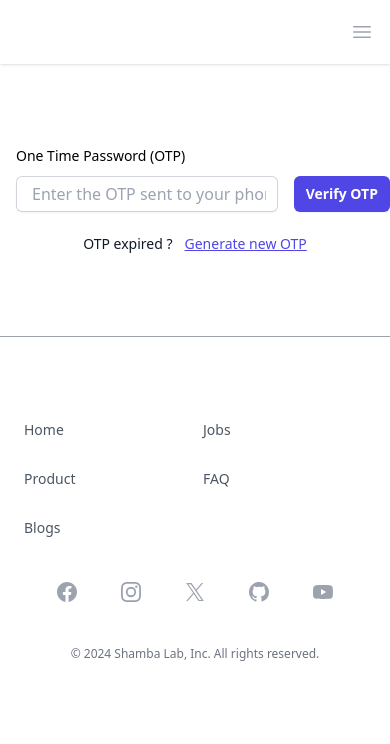
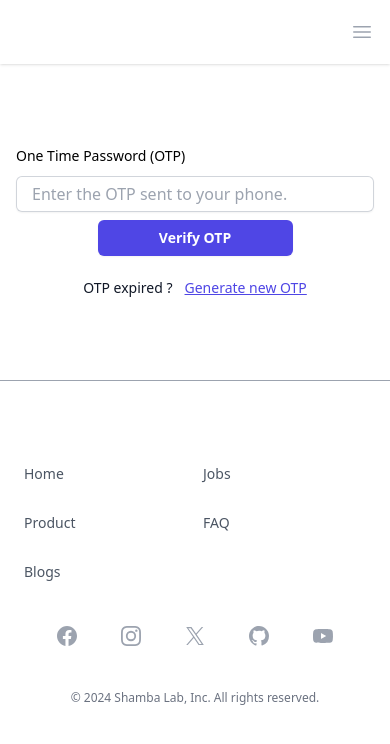
Before and after one commit to lennyjuma/shamba-ui, a Vue app: page /verify/otp in a window 390 px wide. Shown: the top 744 px of the page. Built offline with nearby package versions, Linux system fonts and the light colour scheme; no server answers; what highcharts-vue would draw is missing.

Commit message:
sms verify and geenarte sms otp

```diff
--- a/src/assets/main.css
+++ b/src/assets/main.css
@@ -1,6 +1,18 @@
 @tailwind base;
 @tailwind components;
 @tailwind utilities;
+
+/* Chrome, Safari, Edge, Opera */
+input::-webkit-outer-spin-button,
+input::-webkit-inner-spin-button {
+    -webkit-appearance: none;
+    margin: 0;
+}
+
+/* Firefox */
+input[type=number] {
+    -moz-appearance: textfield;
+}
 
 .max-w-9xl {     max-width: 110rem/* 1280px */; }
 .max-w-8xl {     max-width: 100rem/* 1280px */; }
--- a/src/components/form/CInput.vue
+++ b/src/components/form/CInput.vue
@@ -18,7 +18,7 @@ const props = defineProps<{
     <label v-if="label_name" :for="label_name" class="block text-sm/6 font-medium ">{{ label_name }}</label>
     <div class="mt-2 grid grid-cols-1">
       <input v-model="input_value" :type="input_type" :name="label_name" :id="label_name + '_id' "
-             :class="[validation_error.status ? 'border-red-600 ring-red-600 focus:ring-0 outline-red-300 placeholder:text-red-600  focus:outline-red-600' : '', input_class_style ,'placeholder:pl-1 col-start-1 row-start-1 block w-full rounded-md border-0 py-1.5 text-gray-900 shadow-sm ring-1 ring-inset ring-gray-300 placeholder:text-gray-400 focus:ring-2 focus:ring-inset focus:ring-indigo-600 sm:text-sm sm:leading-6']"
+             :class="[validation_error.status ? 'border-red-600 ring-red-600  placeholder:text-red-600  focus:ring-red-600' : '', input_class_style ,'placeholder:pl-1 col-start-1 row-start-1 block w-full rounded-md border-0 py-1.5 text-gray-900 shadow-sm ring-1 ring-inset ring-gray-300 placeholder:text-gray-400 focus:ring-2 focus:ring-inset focus:ring-indigo-600 sm:text-sm sm:leading-6']"
              :placeholder="validation_error.status ? validation_error.message : placeholder" aria-invalid="true" aria-describedby="email-error" />
       <ExclamationCircleIcon v-if="validation_error.status" class="pointer-events-none col-start-1 row-start-1 mr-1  size-5 self-center justify-self-end text-red-500 sm:size-4" aria-hidden="true" />
     </div>
--- a/src/stores/otp/index.ts
+++ b/src/stores/otp/index.ts
@@ -12,18 +12,26 @@ export const useOTPStore = defineStore('otp_store', () => {
     const otp_id = router.currentRoute.value.query["otp_id"]
     const url = `${path}/email?otp_id=${otp_id}`
     useRestController(url,"post",{}).then(({ responseDTO }) =>{
-
       toggleNotification("success", responseDTO.value.data as string)
-
     }).catch((err:Error) => {
       toggleNotification("error", err.response.data.description as string)
     })
   }
   function verify_SMS(otp:string) {
     const url = `${path}/sms?otp=${otp}`
-    useRestController(url,"post",{}).catch((err:Error) => {
+    useRestController(url,"post",{}).then(({ responseDTO }) =>{
+      toggleNotification("success", responseDTO.value.data as string)
+    }).catch((err:Error) => {
       toggleNotification("error", err.response.data.description as string)
     })
   }
-  return {verify_Email,verify_SMS}
+  function generateNewOTP() {
+    const url = `otp/generate`
+    useRestController(url,"post",{}).then(({ responseDTO }) =>{
+      toggleNotification("success", responseDTO.value.data as string)
+    }).catch((err:Error) => {
+      toggleNotification("error", err.response.data.description as string)
+    })
+  }
+  return {verify_Email,verify_SMS,generateNewOTP}
 })
--- a/src/views/verify/SMSVerify.vue
+++ b/src/views/verify/SMSVerify.vue
@@ -1,32 +1,51 @@
 <script setup lang="ts">
 
 import CInput from '@/components/form/CInput.vue'
-import { ref } from 'vue'
+import { ref, watch } from 'vue'
 import type { form_validation_errorT } from '@/types'
+import { useOTPStore } from '@/stores/otp'
 
 const otp_err = ref<form_validation_errorT>({status:false,message: "OTP is required"} as form_validation_errorT)
 const otp = ref("")
 
+const {verify_SMS,generateNewOTP} = useOTPStore()
+
 const verify_phone_number = () => {
   otp_err.value.status = !otp.value
   console.log("verify phone number")
+  const status = otp.value.toString().length > 6 // check otp size
+  if(status) {
+    console.log("otp: ", otp.value)
+    otp_err.value.status = true
+  }
+
+  if (!otp_err.value.status) {
+    verify_SMS(otp.value)
+  }
 }
+watch(otp,()=>{
+  // console.log("otp: ", otp.value)
+  const status = otp.value.toString().length > 5
+  otp_err.value.status = status
+  if(status) {
+    otp_err.value.message_extra = 'OTP contains extra characters'
+  }
+})
 </script>
 
 <template>
   <div class="max-w-xl w-full flex-col items-center mx-auto   my-20">
-    <div class="flex justify-evenly items-center">
+    <div class="flex flex-col  md:flex-row    md:justify-evenly md:items-center">
       <CInput placeholder="Enter the OTP sent to your phone." v-model:input_value="otp" :validation_error="otp_err"
-              input_type="text" label_name="One Time Password (OTP)" input_class_style=" " class=" flex-grow justify-self-center flex-grow w-1/2 px-4"/>
-      <button @click="verify_phone_number()"
-              class="flex  mt-auto justify-center rounded-md bg-indigo-600 px-3 py-1.5 text-sm font-semibold leading-6 text-white shadow-sm hover:bg-indigo-500 focus-visible:outline focus-visible:outline-2 focus-visible:outline-offset-2 focus-visible:outline-indigo-600">Verify OTP</button>
+              input_type="number" label_name="One Time Password (OTP)" input_class_style=" " class=" flex-grow justify-self-center  md:w-1/2 px-4"/>
+      <button @click="verify_phone_number()" :class="[otp_err.message_extra && otp_err.status ? 'mt-2 md:my-auto' : 'mt-2 md:mt-auto']"
+              :disabled="!!(otp_err.message_extra && otp_err.status)" class="flex mx-auto w-1/2 md:w-auto  justify-center rounded-md bg-indigo-600 px-3 py-1.5 text-sm font-semibold leading-6 text-white shadow-sm hover:bg-indigo-500 focus-visible:outline focus-visible:outline-2 focus-visible:outline-offset-2 focus-visible:outline-indigo-600">Verify OTP</button>
     </div>
 
     <div class="mt-5 flex flex-col sm:flex-row  justify-center space-y-1 items-center">
       <label for="country" class="block text-left text-sm font-light leading-6 text-gray-900">OTP expired ?
-        <router-link to="/verify/otp" class="text-indigo-600 font-medium">&emsp13;
-          <span class="underline">Generate new OTP</span>
-        </router-link>
+        <button @click="generateNewOTP()" class="text-indigo-600 font-medium">&emsp13; <span class="underline">Generate new OTP</span>
+        </button>
       </label>
 
     </div>
```
